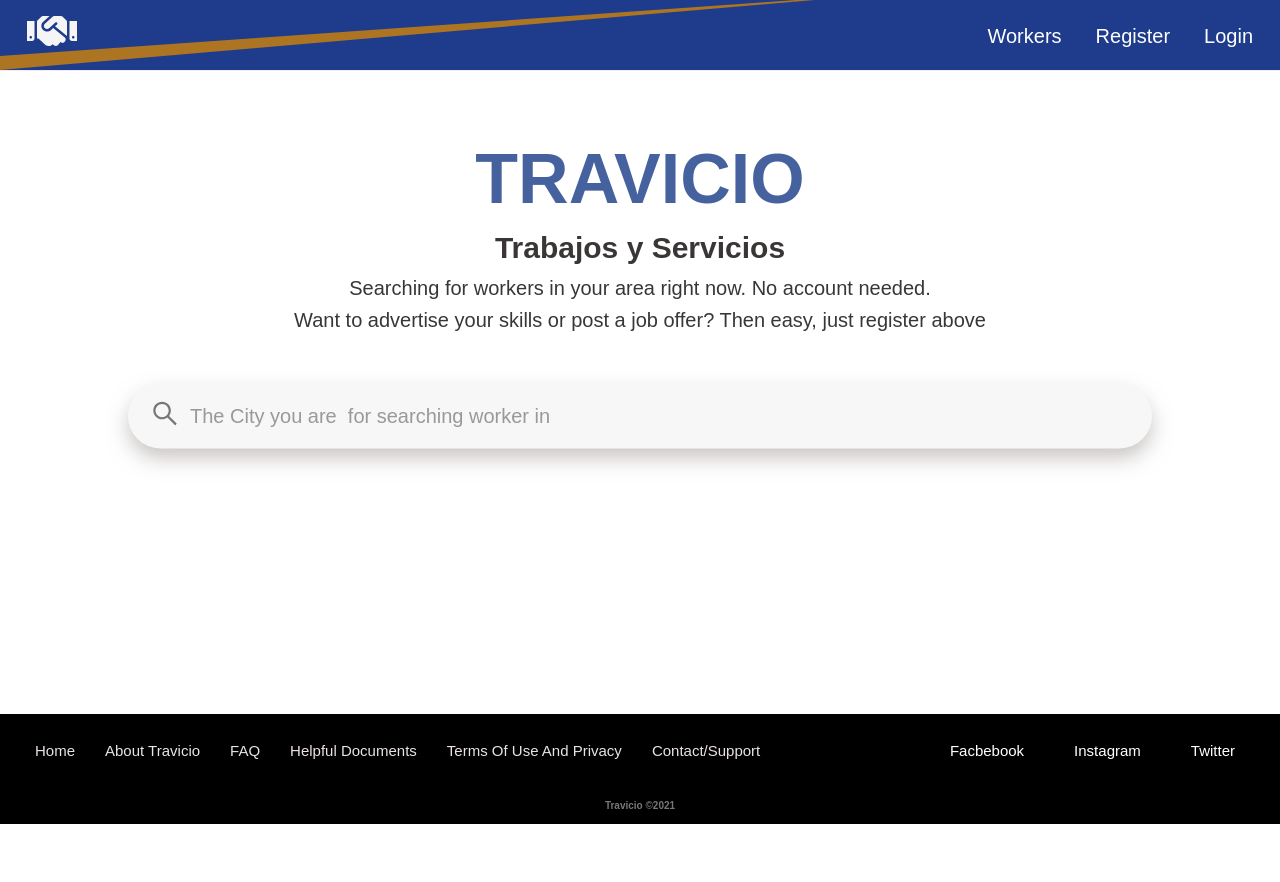
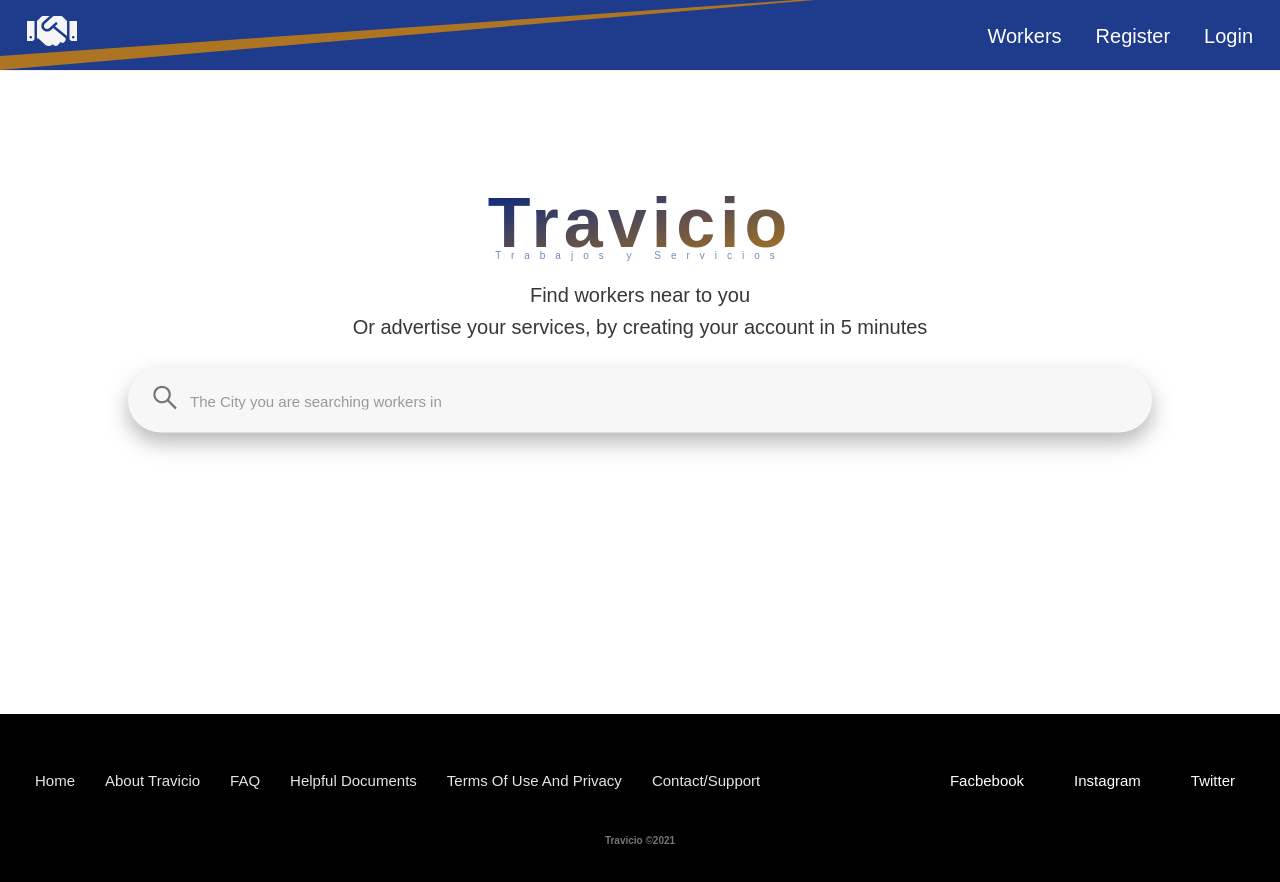
Before and after one commit to Salim255/TRAVICIO_1, a React (Create React App) app in the folder client/: page / in a window 1280 px wide. Shown: the top 882 px of the page. Before the commit the page ends 824 px from the top, so only its background shows below. Built offline with nearby package versions, Linux system fonts and the light colour scheme; no server answers.

Commit message:
resizing landing

```diff
--- a/client/src/Actions/profileAction.js
+++ b/client/src/Actions/profileAction.js
@@ -57,6 +57,9 @@
             if(option.location && option.jobStatus){
                res = await axios.get(`/api/v1/profiles/?location=${option.location}&&jobStatus=${option.jobStatus}`);
             }
+            else if(option.location && option.jobCategory){
+                res = await axios.get(`/api/v1/profiles/?location=${option.location}&&jobStatus=${option.jobStatus}&&jobCategory=${option.jobCategory}`);
+             }
             else if(option.location){
                 res = await axios.get(`/api/v1/profiles/?location=${option.location}`);
             }
--- a/client/src/components/layout/Landing.js
+++ b/client/src/components/layout/Landing.js
@@ -22,15 +22,15 @@
     <section className="landing">
         <div className="dark-overlay">
           <div className="landing__inner">
-            <div>
-                <h1 className="x-large worker travicio">TRAVICIO</h1>
-
+            <div className='travTEXT'>
+                <h1 className="x-large worker travicio">Travicio</h1>
+                <p className='textTrav' >Trabajos  y  Servicios</p>
             </div>
             <div className="lead textSearch">
-            <h2 >Trabajos  y  Servicios</h2>
+
               <p>
-              Searching for workers in your area right now. No account needed.<br/>
-              Want to advertise your skills or post a job offer? Then easy, just register above
+              Find workers near to you <br/>
+              Or advertise your services, by creating your account in 5 minutes
               </p>
             </div>
 
@@ -44,7 +44,7 @@
                     < AiIcons.AiOutlineSearch className="search-section__icon" onClick={()=> saveLocation(location)}/>
                 </Link>)}
 
-                <input type="text" name="search" id="search" placeholder="The City you are  for searching worker in"  className="search-section__input" onChange={(e) => onChange(e)}  required/>
+                <input type="text" name="search" id="search" placeholder="The City you are searching workers in"  className="search-section__input" onChange={(e) => onChange(e)}  required/>
                 {/* <input type="text" name="search" id="search" placeholder="The work type you are looking for"  className="search-section__input"/>  */}
                </div>
               {/*  <button type="submit" className="search-section__btn">
--- a/client/src/components/layout/Search.js
+++ b/client/src/components/layout/Search.js
@@ -34,9 +34,33 @@
 
    const handleClick = (e) => {
 
-     console.log(e.target.value);
-     const result = document.querySelector('.card__heading-span');
-     //console.log(result);
+
+     const result = e.target;
+     let jobCategory = '';
+
+     //console.log('3//: ',result.innerHTML);
+     //console.log(result.classList.contains('list'));
+     if(result.classList.contains('card')){
+         //console.log(result.children[0].lastChild.children[0].innerHTML);
+        jobCategory = result.children[0].lastChild.children[0].innerHTML;
+        jobCategory =  jobCategory.split('/')[0];
+
+
+     }else if(result.classList.contains('card__cato-0')){
+          jobCategory = result.children[1].children[0].innerHTML.split('/')[0];
+
+
+     }else if(result.classList.contains('imageSt')){
+
+          jobCategory = result.nextSibling.children[0].innerHTML;
+
+     }else if((result.classList.contains('card__heading-span'))){
+          jobCategory = result.innerHTML.split('/');
+
+     }
+
+     getFilteredProfiles({location, jobStatus, jobCategory});
+     jobCategory = "";
    }
    const handlChange =(e) =>{
         e.preventDefault() ;
@@ -70,7 +94,7 @@
        <Link to='/search'  onClick={e =>handlChange(e) }  >
                     < AiIcons.AiOutlineSearch className="search-section__icon"  /* href="#profilesId" *//>
         </Link>
-      <input type="text" name="location" id="location" value={location} onChange={e => setLocation(e.target.value)} placeholder="The City you are  for searching worker in"  className="search-section__input"/>
+      <input type="text" name="location" id="location" value={location} onChange={e => setLocation(e.target.value)} placeholder="The City you are searching worker in"  className="search-section__input"/>
       <input type="text" name="jobStatus"  list="jobStatus"  value={jobStatus}  onChange={e => setJobStatus(e.target.value)} placeholder="The work type you are looking for"  className="search-section__input"/>
       <datalist name="jobStatus" id="jobStatus" value={jobStatus} onChange={e => setJobStatus(e.target.value)}  >
       <option value="Electrical">Electrical</option>
@@ -148,27 +172,9 @@
   <div className='list'>
    {/*  {!loading&&profiles.length > 0 ? "": <Fragment> */}
            <div className='card'  onClick={e =>handleClick(e)} >
-                   <figure className={`card__cato-0`}>
+                   <figure className={`card__cato-0`} >
                       <img src={auto} alt="Trulli"  className='imageSt'/>
-                      <h1 className='card__heading' > <span className='card__heading-span'> Automovilistico {/* {(() => {
-                              switch(index){
-
-
-
-
-
-
-                                  case 7:
-                                        return "Transportes/Correo";
-                                  case 8:
-                                        return "Artistico/Creativo";
-                                  case 9:
-                                            return "Artistico/Creativo";
-                                  default:
-                                    return ""
-                              }
-
-                          })()} */}</span></h1>
+                      <h1 className='card__heading' > <span className='card__heading-span'> Automovilistico </span></h1>
                     </figure>
            </div>
            <div className='card'  onClick={e =>handleClick(e)} >
--- a/client/src/styles/components/_footer.scss
+++ b/client/src/styles/components/_footer.scss
@@ -3,7 +3,7 @@
   bottom: 100%;
   width: 100%;
   margin-top: 10rem;
-  height: 11rem;
+  height: 18rem;
   background-color: black;
   font-size: 1.5rem;
   @include respond(tab-land) {
@@ -14,7 +14,8 @@
 }
 
 .footer {
-  padding: 1rem 2rem;
+  padding: 0rem 2rem;
+  padding-top: 4rem;
   display: flex;
   justify-content: space-between;
   align-items: center;
@@ -94,6 +95,7 @@
       &:hover {
         cursor: pointer;
         transform: scale(1.2);
+        color: $color-terciary;
       }
     }
     &-link {
@@ -104,6 +106,9 @@
       &:link,
       &:active {
         color: $color-white;
+      }
+      &:hover {
+        color: $color-terciary;
       }
       @include respond(tab-land) {
         font-size: 1.5rem;
@@ -127,7 +132,7 @@
   &__copyright {
     font-size: 0.5rem;
     text-align: center;
-    margin-top: 1rem;
+    margin-top: 2.5rem;
     color: $color-gray-dark;
     @include respond(phone) {
       margin-top: 0.5rem;
--- a/client/src/styles/components/_header.scss
+++ b/client/src/styles/components/_header.scss
@@ -113,6 +113,9 @@
   @include respond(tab-port) {
     margin-top: -8rem;
   }
+  @include respond(phone) {
+    margin-top: 0rem;
+  }
   /*  clip-path: polygon(50% 0%, 0% 100%, 100% 100%);  */
 }
 
--- a/client/src/styles/components/_home.scss
+++ b/client/src/styles/components/_home.scss
@@ -9,19 +9,20 @@
     background-color: $color-gray-light;
     width: 80%;
     position: absolute;
-    top: 52%;
+    top: 50%;
     left: 50%;
     transform: translate(-50%, -50%);
     text-align: center;
     border-radius: 50rem;
+    //border: 0.1px solid $color-gray-dark-2;
     padding: 1.5rem;
     display: flex;
     align-items: center;
     justify-content: center;
-    box-shadow: 0 1rem 2rem rgba($color: #998e8e, $alpha: 0.5);
+    box-shadow: 0rem 1rem 2rem rgba($color: #757070, $alpha: 0.5);
     transition: all 0.2s;
     &:hover {
-      box-shadow: 0 1rem 2rem rgba($color: #3b3939, $alpha: 1);
+      box-shadow: 0 1rem 2rem rgba($color: #3b3939, $alpha: 0.8);
       width: 80.5%;
     }
     @include respond(tab-port) {
@@ -67,10 +68,13 @@
     &::-webkit-input-placeholder {
       font-weight: 200;
       color: $color-gray-dark-2;
-      font-size: 2rem;
+      font-size: 1.5rem;
+      @include respond(phone) {
+        font-size: 1.5rem;
+      }
     }
     @include respond(phone) {
-      font-size: 1.8rem;
+      font-size: 1.5rem;
       padding-left: 0.5rem;
       margin-right: 0.5rem;
       //padding-top: 0.8rem;
--- a/client/src/styles/components/_landing.scss
+++ b/client/src/styles/components/_landing.scss
@@ -1,8 +1,9 @@
 .home {
-  margin-top: 25rem;
+  margin-top: 20rem;
   margin-bottom: 5rem;
   @include respond(tab-port) {
     margin-bottom: 0rem;
+    margin-top: 35rem;
   }
 }
 
@@ -24,6 +25,11 @@
     align-items: center;
     justify-content: center;
     text-align: center;
+    @include respond(phone) {
+      // background-color: red;
+      padding-top: 12rem;
+      font-size: 1rem;
+    }
   }
 
   &__buttons {
@@ -60,10 +66,12 @@
 
 .textSearch {
   font-size: 2rem;
+  margin-top: 1.5rem;
   //color: $color-terciary;
   @include respond(tab-port) {
-    font-size: 1.6rem;
+    font-size: 1.4rem;
     margin-bottom: 2rem;
+    margin-top: 1.5rem;
   }
 }
 
@@ -71,4 +79,28 @@
   font-size: 7rem;
   font-weight: 700;
   color: $color-secondary;
+
+  background-image: linear-gradient(
+    to right bottom,
+    $color-primary,
+    rgb(173, 117, 33)
+  );
+  display: inline-block;
+  -webkit-background-clip: text;
+  background-clip: text;
+  color: transparent;
+  letter-spacing: 0.5rem;
+  transition: all 0.2s;
 }
+
+.travTEXT {
+}
+
+.textTrav {
+  margin-top: -2rem;
+  color: $color-terciary;
+  letter-spacing: 1rem;
+  @include respond(phone) {
+    letter-spacing: 0.5rem;
+  }
+}
--- a/client/src/styles/components/_search.scss
+++ b/client/src/styles/components/_search.scss
@@ -94,7 +94,7 @@
 .cardd {
   cursor: pointer;
   border-radius: 5px;
-  //background-color: red;
+  background-color: red;
   flex-basis: 30%;
   height: 18rem;
   box-shadow: 0 1.5rem 4rem rgba($color: #000000, $alpha: 0.8);
@@ -102,7 +102,7 @@
   overflow: hidden;
   transition: all 0.3s;
   &:hover {
-    transform: scale(1.05);
+    //transform: scale(1.05);
   }
   @include respond(tab-port) {
     flex-basis: 100%;
@@ -120,7 +120,7 @@
   height: 40rem;
   flex-basis: 28%;*/
   cursor: pointer;
-  padding-top: 0.2rem;
+  //padding-top: rem;
   border-radius: 5px;
   //background-color: red;
   flex-basis: 30%;
@@ -130,7 +130,7 @@
   overflow: hidden;
   transition: all 0.3s;
   &:hover {
-    transform: scale(1.05);
+    // transform: scale(1.05);
   }
   @include respond(tab-port) {
     flex-basis: 45%;
@@ -322,7 +322,7 @@
 
 .imageSt {
   //margin-top: 150vh;
-  height: 15rem;
+  height: 15.5rem;
   width: 15rem;
   font-size: 1rem;
   @include respond(phone) {
```
